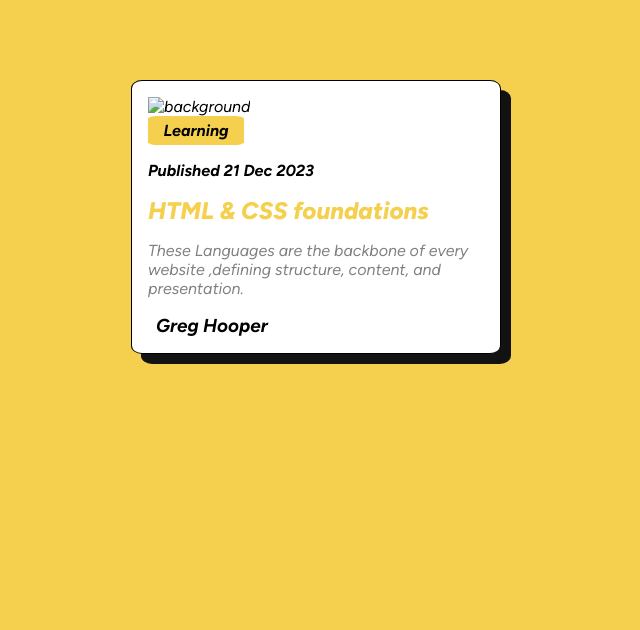
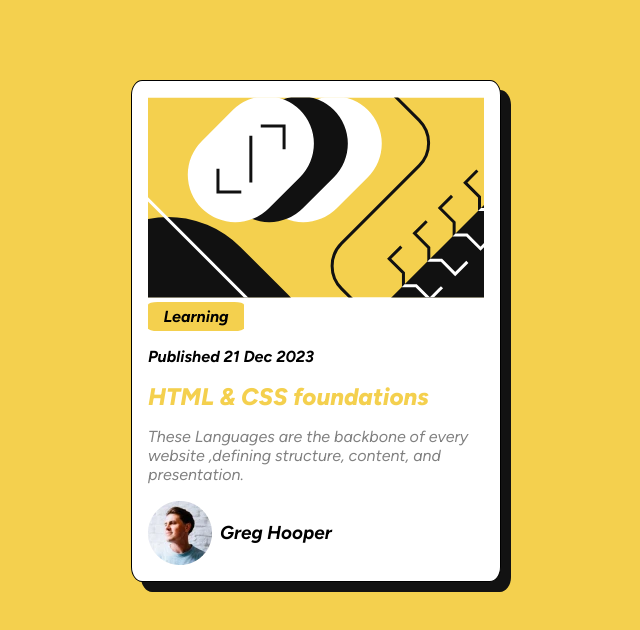
Before and after one commit to Espina28/Blog-Preview-Card, a plain HTML site: page index.html in a window 1280 px wide. Shown: the whole page, without its empty margins (324-964 px from the left). Drawn offline with Linux system fonts and the light colour scheme; files that its build step writes are made by us from their sources; files whose address does not match are found by name.

Commit message:
linking files fixed

```diff
--- a/index.html
+++ b/index.html
@@ -4,12 +4,12 @@
     <meta charset="UTF-8">
     <meta name="viewport" content="width=device-width, initial-scale=1.0">
     <title>Blog Preview</title>
-    <link rel="stylesheet" type="text/css" href="../blog-preview-card-main/css/index.css">
+    <link rel="stylesheet" type="text/css" href="./css/index.css">
 </head>
 <body>
     <div class="flex-container">
             <div class="card-image-bg">
-                <img src="../blog-preview-card-main/assets/images/illustration-article.svg" alt="background">
+                <img src="./assets/images/illustration-article.svg" alt="background">
             </div>
             <div class="card-publish-date">
                 <h3><b>Learning</b></h3>
@@ -22,7 +22,7 @@
                 </p>
             </div>
             <div class="card-author">
-                <img src="../blog-preview-card-main/assets/images/image-avatar.webp" alt="">
+                <img src="./assets/images/image-avatar.webp" alt="">
                 <h3>Greg Hooper</h3>
             </div>
     </div>
```
